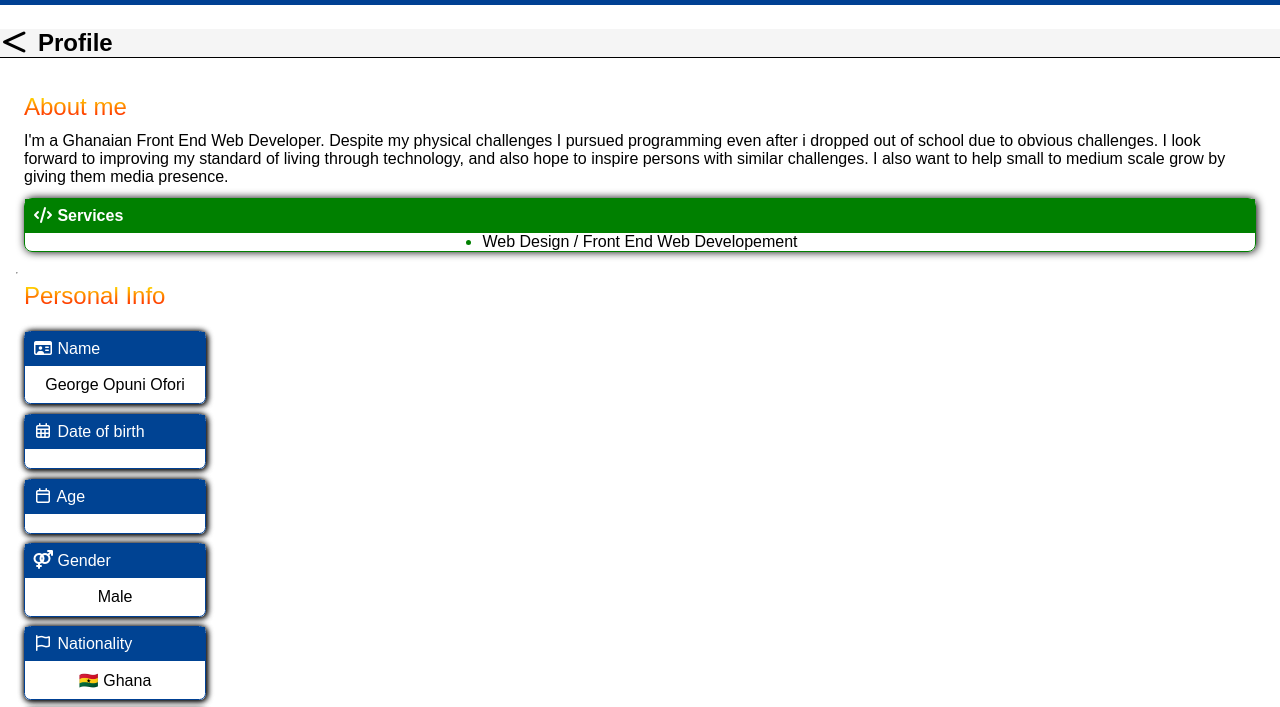
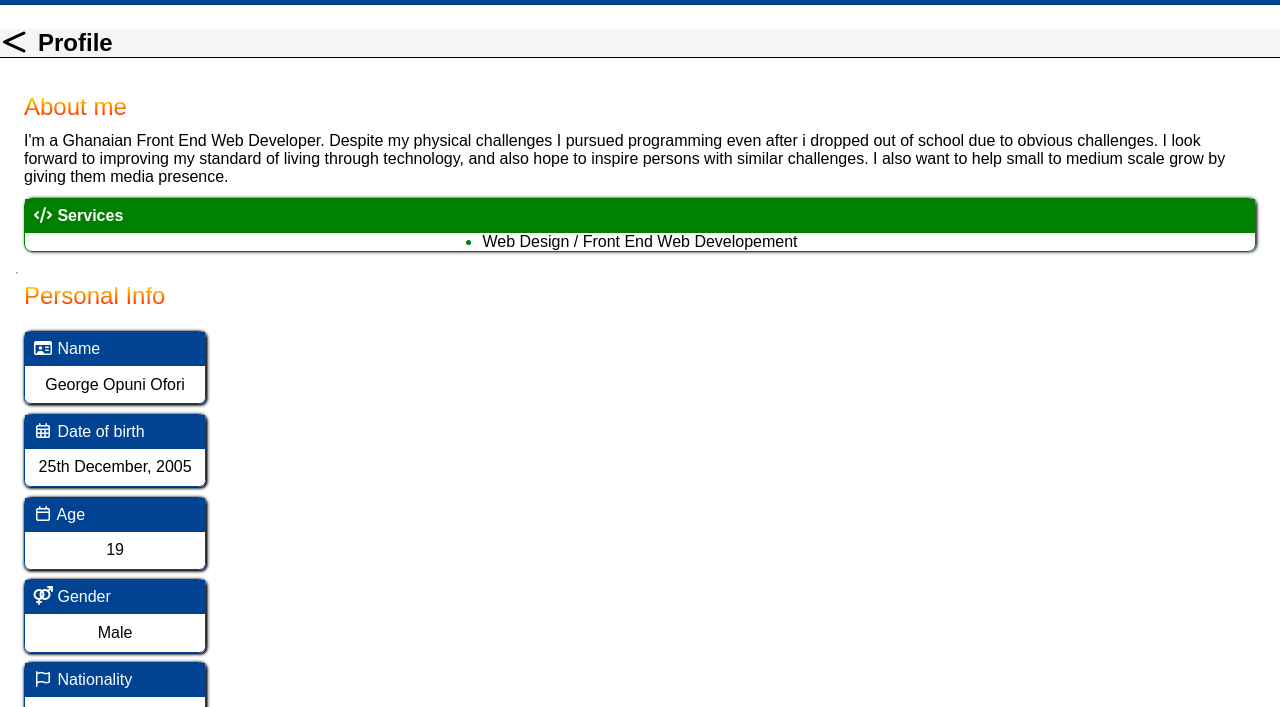
Before and after one commit to George200512/george-ofori.com, a plain HTML site: page profile.html in a window 1280 px wide. Shown: the part 67-774 px from the top of the page. Drawn offline with Linux system fonts and the light colour scheme.

Commit message:
Nov 6,2025

```diff
--- a/profile.html
+++ b/profile.html
@@ -6,7 +6,8 @@
   <meta name="viewport" content='width=device-width, initial-scale=1'>
   <meta name="author" content='Ofori George' />
   <meta name="description" content="Get to know me" />
-  <meta name='revised' content='Oct 10, 2025' />
+  <meta name='revised' content='Nov 06, 2025' />
+  <meta name='keywords' content="physically challenged, programmer, Ghanaian, small to medium scale, web design" />
   <link rel="stylesheet" href="styles/all.min.css" />
   <link rel="stylesheet" href="styles/style.css"/>
   <link rel="stylesheet" href="styles/profile.css" />
--- a/scripts/profile.js
+++ b/scripts/profile.js
@@ -1,17 +1,19 @@
 $(document).ready(
 function (event) {
-			const CURRENT_DATE = Date(), BIRTHDATE = Date("2005-12-25");
+			const CURRENT_DATE = new Date(), BIRTHDATE = new Date("2005-12-25");
 		let getAge = () => {
-				age = BIRTHDATE.getFullYear() - CURRENT_DATE.getFullYear();
-				if (CURRENT_DATE.getMonth() >= BIRTHDATE.getMonth()){
-						age += 1;
+				let age = CURRENT_DATE.getFullYear() - BIRTHDATE.getFullYear();
+				if (CURRENT_DATE.getMonth() < BIRTHDATE.getMonth() && (CURRENT_DATE.getDate() < BIRTHDATE.getDate())){
+						age -= 1;
 				}
 				return age;
 		}
-		$('#age').ready(
-		function (event) {
-				$(this).text(`{getAge()}`);
+		$("#age").text(`${getAge()}`);
+
+		if(CURRENT_DATE.getMonth() === BIRTHDATE.getMonth() &&(CURRENT_DATE.getDate() === BIRTHDATE.getDate())){
+				$("#dob").text("Today");
+		}else{
+		$("#dob").text("25th December, 2005");
 		}
-		);
 }
 );
--- a/styles/business.css
+++ b/styles/business.css
@@ -10,10 +10,10 @@
   left: 0;
   right: 0;
   background: whitesmoke;
+  font-size: 3vh;
 }
 
 .heading-1{
-  font-size: 3vh;
   font-weight: bold;
 }
 
@@ -73,6 +73,8 @@ textarea{
   border-radius: 0.5rem;
   border: 0.1rem solid rgba(0, 64, 147, 1.0);
   padding: 0.5rem;
+  text-align: center;
+  font-family: arial, serif;
 }
 
 textarea:focus{
--- a/styles/profile.css
+++ b/styles/profile.css
@@ -49,7 +49,7 @@
   margin: 1.5vh 0;
   font-size: 2vh;
   border-radius: 0.5rem;
-  box-shadow: 0.07rem 0 0.5rem;
+  box-shadow: 0.07rem 0 0.2rem;
 }
 
 .service-heading{
@@ -80,7 +80,7 @@
   align-items: center;
   border: 0.07rem solid rgba(0, 64, 147, 1.0);
   border-radius: 0.4rem;
-  box-shadow: 0.05rem 0.05rem 0.4rem, 0.05rem 0.05rem 0.4rem;
+  box-shadow: 0.05rem 0.05rem 0.2rem, 0.05rem 0.05rem 0.2rem;
   font-size: 2vh;
 }
 
--- a/styles/style.css
+++ b/styles/style.css
@@ -129,7 +129,6 @@ h1, h2{
 
 .title{
   font-size: 3vh;
-  font-family: Garamond, serif;
   font-weight: bold;
 }
 
```
Also changed, not shown: business.html (+6 -1 lines), index.html (+3 -3 lines), images/.trashed-1764963204-background.jpeg (renamed from images/background.jpeg).
